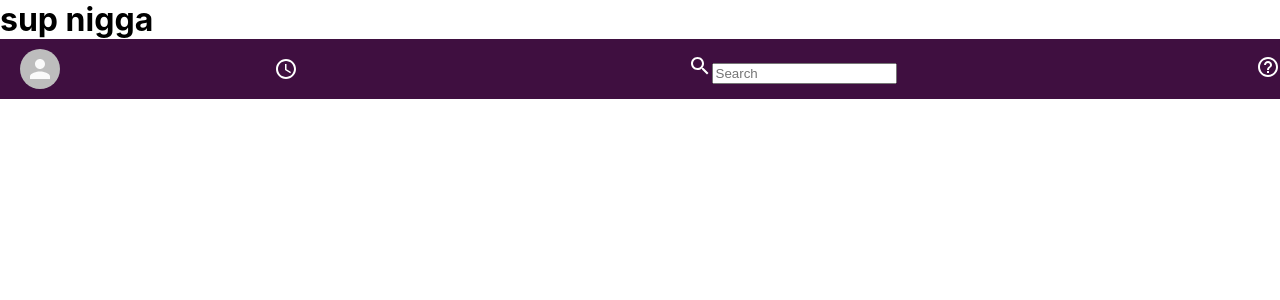
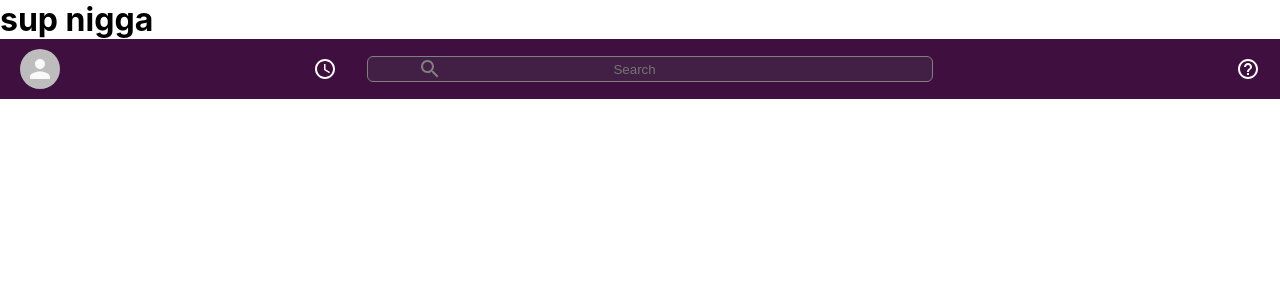
Before and after one commit to bou3agga/slack-clone, a React (Create React App) app: page / in a window 1280 px wide. Shown: the top 300 px of the page. Built offline with nearby package versions, Linux system fonts and the light colour scheme.

Commit message:
styling header

```diff
--- a/src/App.js
+++ b/src/App.js
@@ -8,8 +8,11 @@ function App() {
     <div className="app">
       <h1>sup nigga </h1>
       <Header />
-      {/*sidebar*/}
-      {/*react-router->chat screen*/}
+      <div className="app_body">
+        {/*sidebar*/}
+        {/*react-router->chat screen*/}
+      </div>
+
     </div>
   );
 }
--- a/src/Header.css
+++ b/src/Header.css
@@ -17,3 +17,29 @@
     margin-left:auto ;
     margin-right: 30px;
 }
+.header_search {
+    background-color: #421f44;
+    flex: 0.4;
+    text-align: center;
+    display: flex;
+    padding: 0 50px;
+    color: gray;
+    border: 1px gray solid;
+    border-radius: 6px;
+}
+.header_search>input{
+    background-color: transparent;
+    border: none;
+    text-align: center;
+    min-width: 30vw;
+}
+.header_right {
+    flex: 0.3;
+    display: flex;
+    align-items: flex-end;
+}
+.header_right>.MuiSvgIcon-root
+{
+    margin-left: auto;
+    margin-right: 20px;
+}
```
